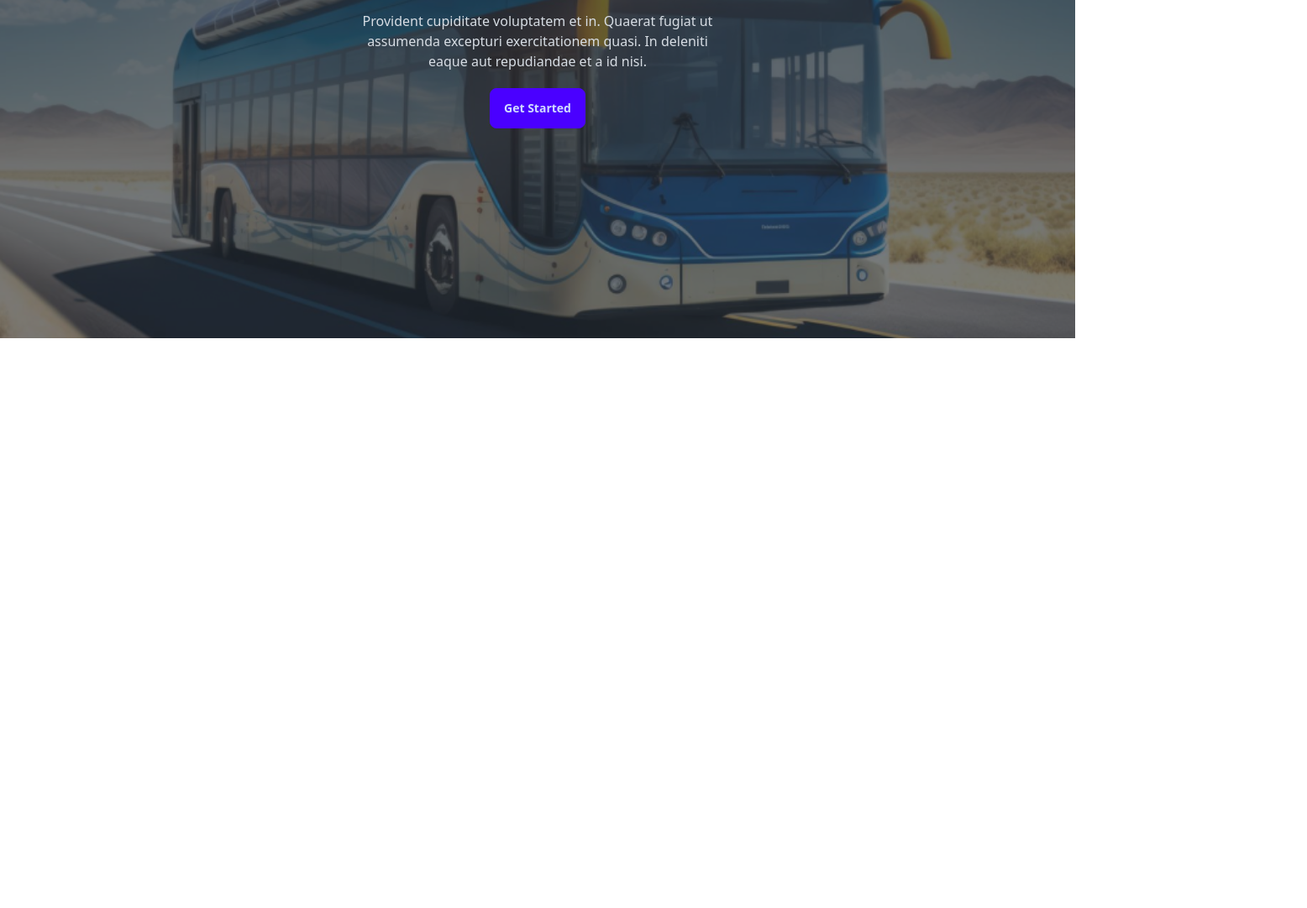
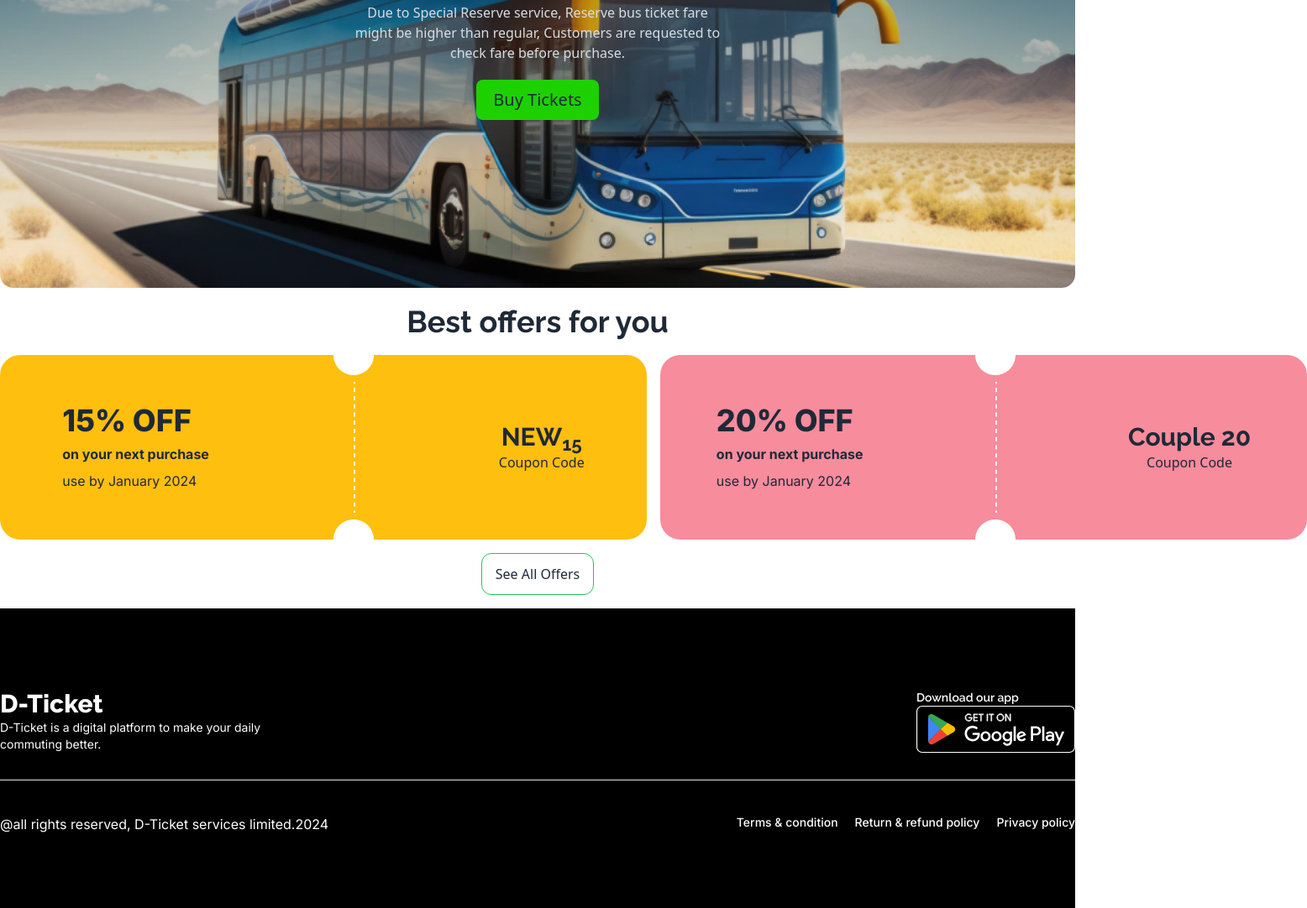
Before and after one commit to ashrafultusar/assignment-5, a plain HTML site: page index.html in a window 1280 px wide. Shown: the part 465-1547 px from the top of the page at 84% size, 1556 px wide, since content can reach past the window. Before the commit the page ends 868 px from the top, so only its background shows below. Drawn offline with nearby package versions, Linux system fonts and the light colour scheme.

Commit message:
added update

```diff
--- a/index.html
+++ b/index.html
@@ -27,7 +27,7 @@
 <body>
 
     <!-- nav bar section -->
-<nav class="container mx-auto">
+<nav class="container mx-auto pt-4">
 
     <div class="navbar bg-base-100">
         <div class="navbar-start">
@@ -61,23 +61,109 @@
 
 
 
-<!-- bannar section -->
-<header class="container mx-auto ">
+<!-- bannar image section -->
+<header class="container mx-auto mt-6 ">
 
-    <div class="hero min-h-screen" style="background-image: url(./images/banner.png);">
+    <div class="hero h-[700px] w-full rounded-2xl" style="background-image: url(./images/banner.png);">
 
-        <div class="hero-overlay bg-opacity-60"></div>
+        <div class=" "></div>
         <div class="hero-content text-center text-neutral-content">
           <div class="">
             <h1 class="mb-5 text-6xl font-[Raleway] font-bold">End-to-End Travel with</h1>
             <h1 class="text-[#1DD100] mb-5 text-6xl font-[Raleway] font-bold">Dream Paribahan</h1>
-            <p class="mb-5 max-w-md mx-auto">Provident cupiditate voluptatem et in. Quaerat fugiat ut assumenda excepturi exercitationem quasi. In deleniti eaque aut repudiandae et a id nisi.</p>
-            <button class="btn btn-primary">Get Started</button>
+            <p class="mb-5 max-w-md mx-auto">Due to Special Reserve service, Reserve bus ticket fare might be higher than regular, Customers are requested to check fare before purchase.</p>
+            <button class="btn px-5 py-3 bg-[#1DD100] border-none text-[20px] font-medium ">Buy Tickets</button>
           </div>
         </div>
       </div>
 
 </header>
+
+<main>
+
+<!-- discount offer section -->
+<div class="container mx-auto py-5">
+    <h1 class="font-[Raleway] text-center text-4xl font-bold">Best offers for you</h1>
+</div>
+<!----------------------------------->
+
+<div class="container mx-auto lg:flex gap-4">
+    <!-- 15%  -->
+<div class="bg-[#FFBF0F] rounded-3xl min-w-[770px] min-h-[220px] flex justify-around">
+
+    <div class="flex flex-col justify-center space-y-2">
+
+        <h1 class="text-4xl font-extrabold font-[Inter]">15% OFF</h1>
+        <p class="font-bold font-[Inter] ">on your next purchase</p>
+        <p class="  font-[Inter]">use by January 2024</p>
+
+    </div>
+
+   <div> <img src="./images/cupon-devider.png" alt=""></div>
+
+    <div class="flex flex-col  justify-center items-center  ">
+        <h1 class="text-3xl font-bold font-[Raleway]">NEW<sub>15</sub></h1>
+        <p class=" font-medium font-[ Raleway]">Coupon Code</p>
+    </div>
+</div>
+
+<!-- 20% -->
+<div class="bg-[#F78C9C] rounded-3xl min-w-[770px] min-h-[220px] flex justify-around">
+
+    <div class="flex flex-col justify-center space-y-2">
+
+        <h1 class="text-4xl font-extrabold font-[Inter]">20% OFF</h1>
+        <p class="font-bold font-[Inter] ">on your next purchase</p>
+        <p class="  font-[Inter]">use by January 2024</p>
+
+    </div>
+
+   <div> <img src="./images/cupon-devider.png" alt=""></div>
+
+    <div class="flex flex-col  justify-center items-center  ">
+        <h1 class="text-3xl font-bold font-[Raleway]">Couple 20</h1>
+        <p class=" font-medium font-[ Raleway]">Coupon Code</p>
+    </div>
+</div>
+</div>
+
+<div class="container py-4 mx-auto flex justify-center items-center">
+    <button class="border border-green-500 rounded-xl px-4 py-3 ">See All Offers</button>
+</div>
+
+</main>
+
+
+
+
+<footer class="bg-black text-white font-[Inter] min-h-[357px]">
+
+<div class=" container mx-auto lg:flex justify-between items-center pt-24 pb-8">
+<div>
+    <p class="font-[Raleway] text-3xl font-extrabold">D-Ticket</p>
+    <p class="w-96 text-sm ">D-Ticket is a digital platform to make your daily commuting better.</p>
+</div>
+<div>
+    <p class="text-sm font-semibold font-[Raleway]">Download our app</p>
+    <img src="./icon/footerimg.svg" alt="">
+</div>
+</div>
+
+<hr>
+
+<div class=" container mx-auto lg:flex justify-between pt-10">
+    <div>
+        <p>@all rights reserved, D-Ticket services limited.2024</p>
+    </div>
+
+    <div class="text-sm font-medium flex gap-5">
+        <p>Terms & condition</p>
+        <p>Return & refund policy</p>
+        <p>Privacy policy</p>
+    </div>
+</div>
+
+</footer>
 
 
 
```
Also changed, not shown: icon/footerimg.svg (added).
